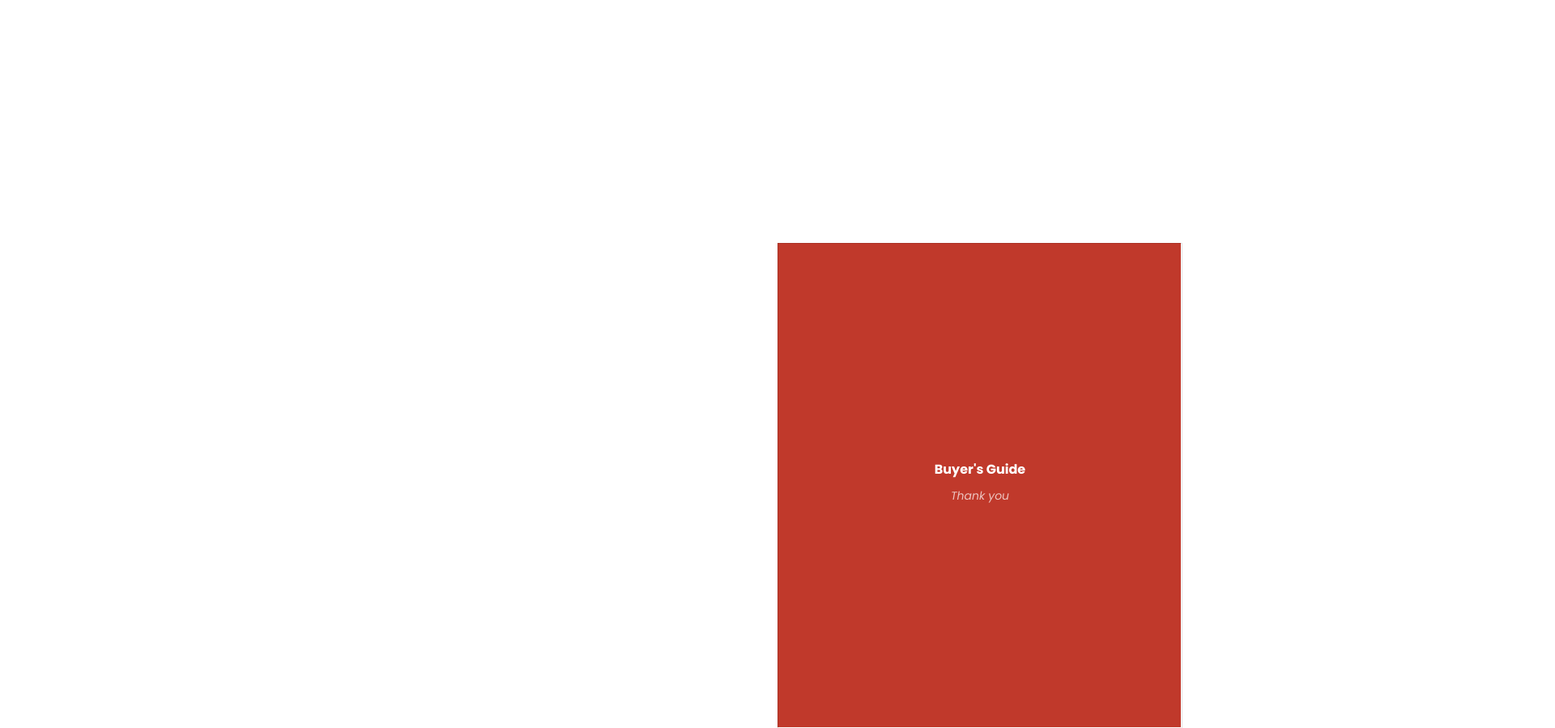
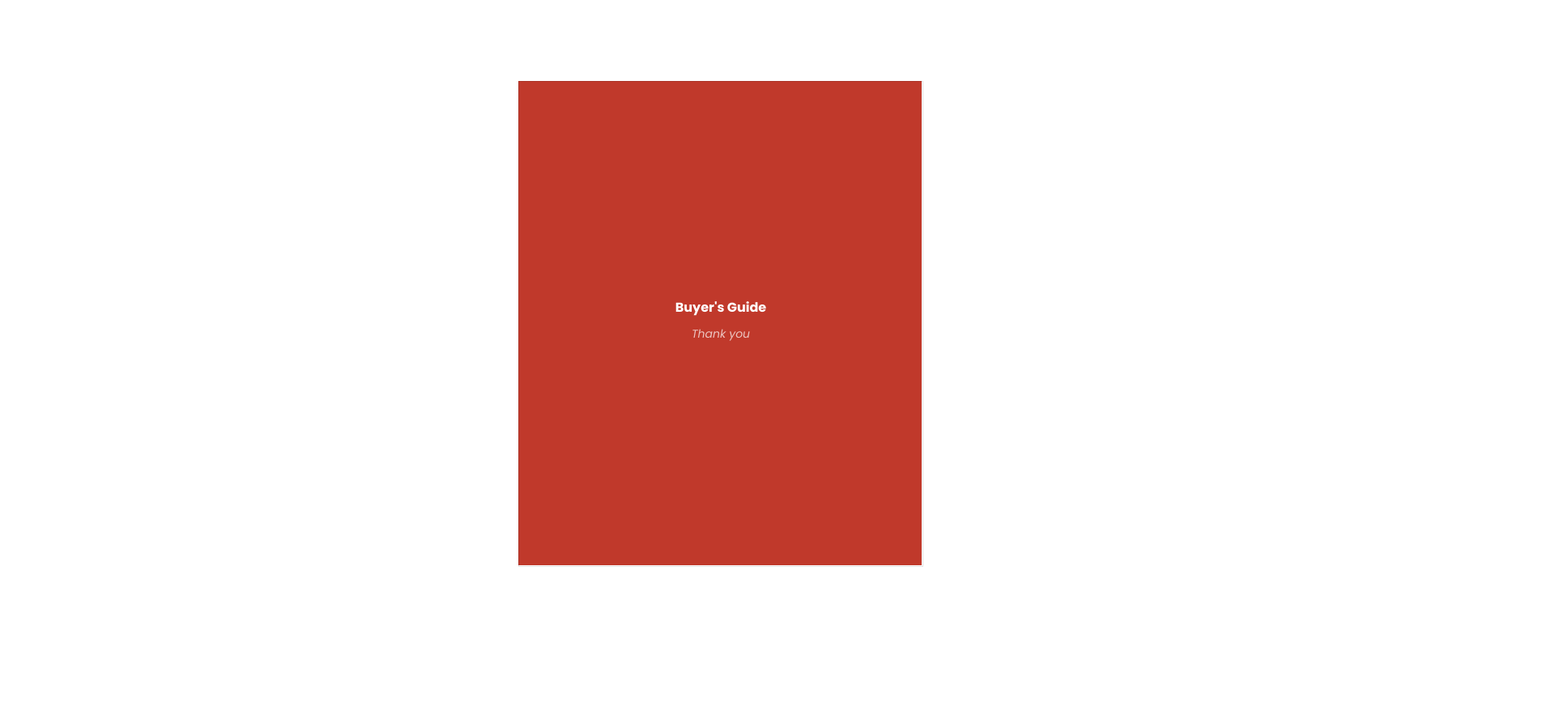
Before and after one commit to mikemezh/flipbook, a plain HTML site: page index.html in a window 1280 px wide. Shown: the top 899 px of the page at 81% size, 1920 px wide, since content can reach past the window. After the commit the page ends 800 px from the top, so only its background shows below. Drawn offline with Linux system fonts and the light colour scheme.

Commit message:
Update style.css

```diff
--- a/style.css
+++ b/style.css
@@ -10,8 +10,8 @@
 body {
     display: grid;
     place-content: center;
-    height: 150vh;
-    width: 150vw;
+    height: 100vh;
+    width: 100vw;
 	overflow: hidden;
 	background: #ffffff;
 }
```
